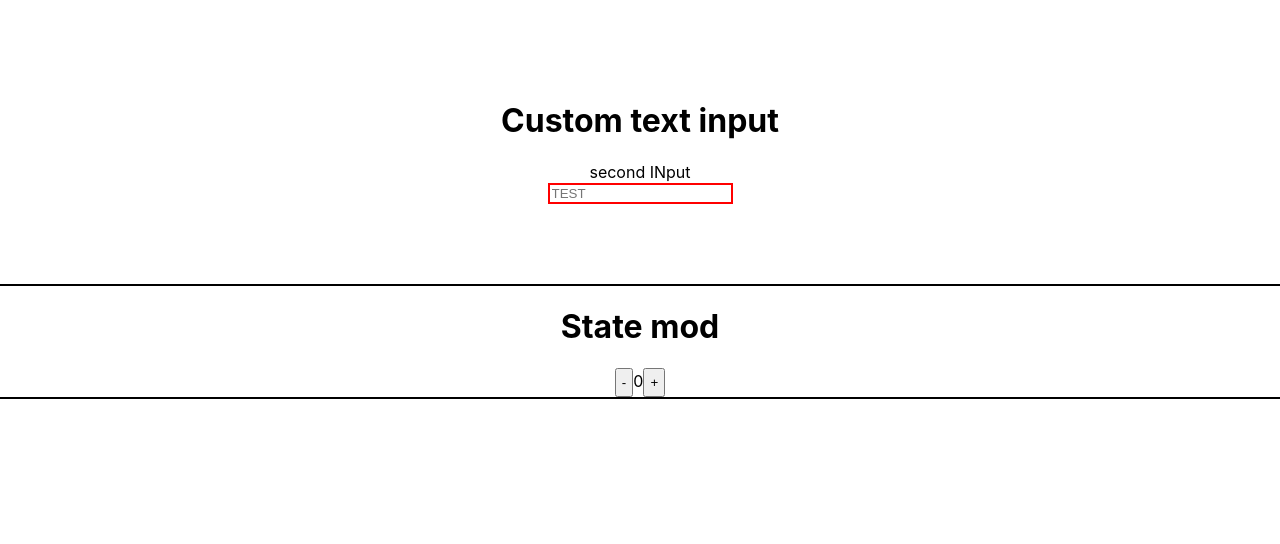
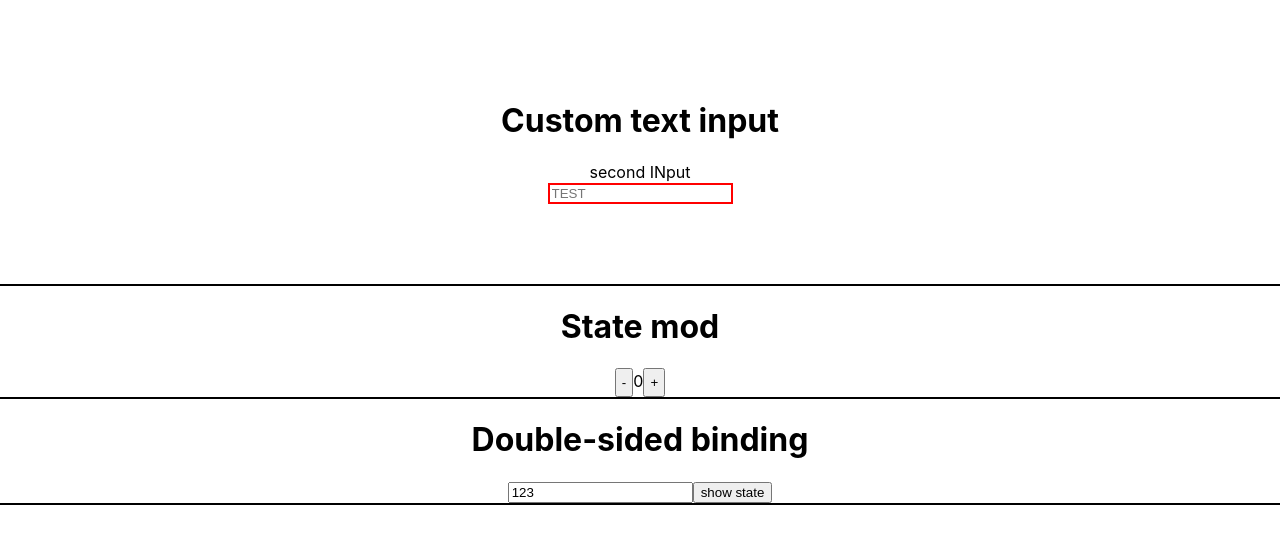
Before and after one commit to Gantlas/react-hw-1-part2, a React (Create React App) app: page / in a window 1280 px wide. Shown: the top 544 px of the page. Built offline with nearby package versions, Linux system fonts and the light colour scheme.

Commit message:
done Double-sided binding task

```diff
--- a/src/App.js
+++ b/src/App.js
@@ -2,6 +2,7 @@
 import React from "react";
 import "./App.css";
 import CustomTextInput from "./components/CustomTextInput/CustomTextInput";
+import DoubleSidedBinding from "./components/DoubleSidedBinding/DoubleSidedBinding";
 import StateMod from "./components/StateMod/StateMod";
 
 class App extends React.Component {
@@ -25,6 +26,7 @@ class App extends React.Component {
           value={this.state.value}
         />
         <StateMod />
+        <DoubleSidedBinding value="123" />
       </div>
     );
   }
--- /dev/null
+++ b/src/components/DoubleSidedBinding/DoubleSidedBinding.jsx
@@ -0,0 +1,39 @@
+import React from "react";
+import PropTypes from "prop-types";
+import s from "./DoubleSidedBinding.module.css";
+
+class DoubleSidedBinding extends React.Component {
+  state = {
+    value: this.props.value,
+  };
+
+  change = (event) => {
+    const text = event.target.value;
+    const addedSymbol = text[text.length - 1];
+    this.setState({ value: this.state.value + " " + addedSymbol });
+  };
+
+  render() {
+    return (
+      <div className={s.container}>
+        <h1>Double-sided binding</h1>
+        <input type="text" onChange={this.change} value={this.state.value} />
+        <button
+          onClick={() => {
+            // eslint-disable-next-line no-undef
+            console.log(this.state.value);
+          }}
+        >
+          show state
+        </button>
+      </div>
+    );
+  }
+}
+
+DoubleSidedBinding.propTypes = {
+  click: PropTypes.func,
+  value: PropTypes.string,
+};
+
+export default DoubleSidedBinding;
--- /dev/null
+++ b/src/components/DoubleSidedBinding/DoubleSidedBinding.module.css
@@ -0,0 +1,4 @@
+.container {
+  margin-bottom: 20px;
+  border-bottom: 2px solid black;
+}
--- a/src/components/StateMod/Button/Button.jsx
+++ b/src/components/StateMod/Button/Button.jsx
@@ -18,4 +18,3 @@ Button.propTypes = {
 };
 
 export default Button;
-//double-sided binding
```
